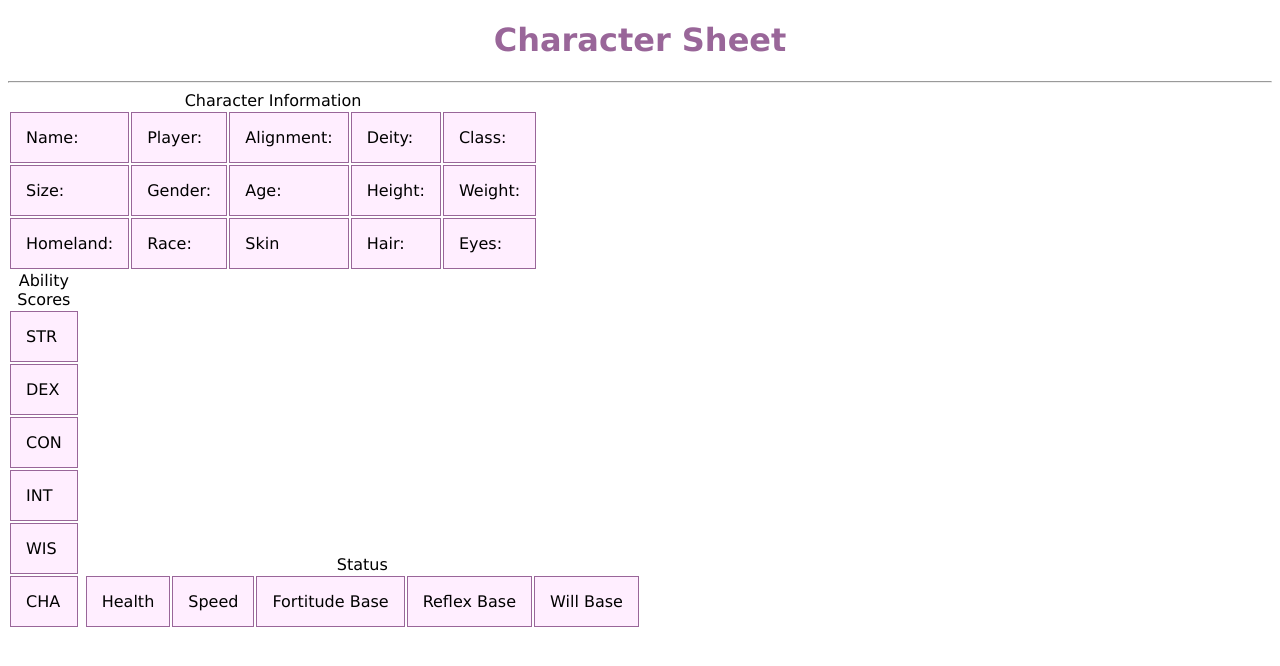
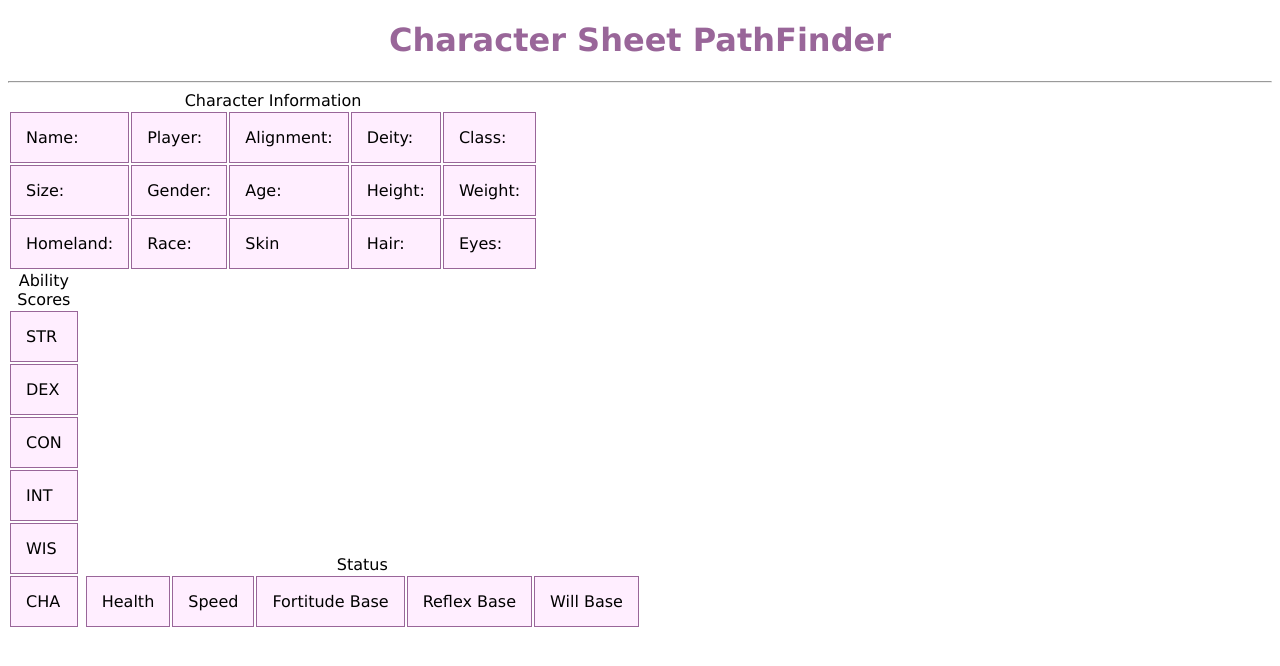
Before and after one commit to majeemaj/dnd, a plain HTML site: page index.html in a window 1280 px wide. Drawn offline with Linux system fonts and the light colour scheme.

Commit message:
test Commit

```diff
--- a/index.html
+++ b/index.html
@@ -5,7 +5,7 @@
 	<link rel="stylesheet" href="css/styles.css">
 </head>
 <body>
-	<h1>Character Sheet</h1>
+	<h1>Character Sheet PathFinder</h1>
 	<hr>
 		<table>
 			<caption>Character Information</caption>
```
Also changed, not shown: app/characterForm/characterForm.html (+3 -1 lines).
